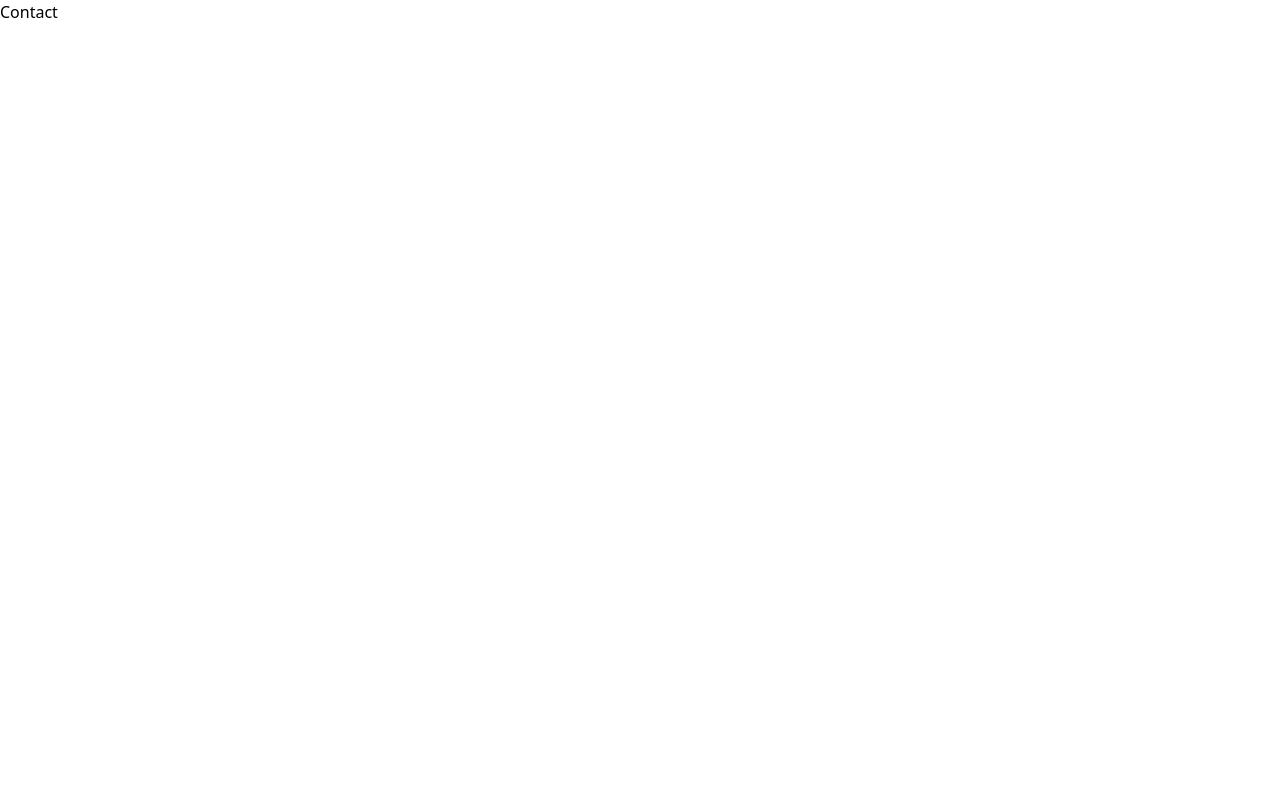
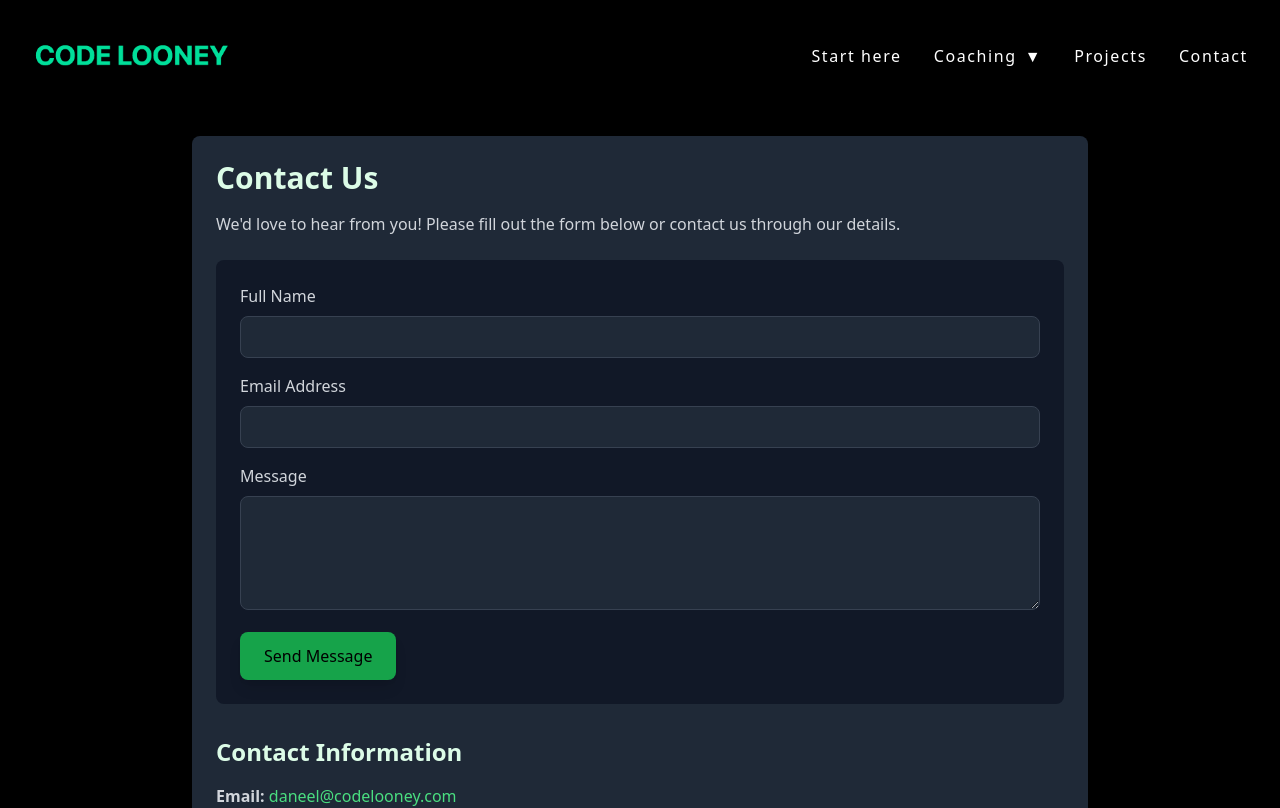
Before and after one commit to code-looney/codelooney-hub-proto, a React (Vite) app: page /contact in a window 1280 px wide. Shown: the top 808 px of the page. Built offline with nearby package versions, Linux system fonts and the light colour scheme.

Commit message:
created contact page

```diff
--- a/src/components/Contact.jsx
+++ b/src/components/Contact.jsx
@@ -1,9 +1,146 @@
-import React from 'react'
+import React, { useState } from 'react';
+import Header from './Header';
+import MobileMenu from './MobileMenu';
 
 const Contact = () => {
-  return (
-    <div>Contact</div>
-  )
-}
+    const [formData, setFormData] = useState({
+        name: '',
+        email: '',
+        message: '',
+    });
 
-export default Contact
+    const [isSubmitting, setIsSubmitting] = useState(false);
+    const [successMessage, setSuccessMessage] = useState('');
+    const [errorMessage, setErrorMessage] = useState('');
+
+    const handleChange = (e) => {
+        const { name, value } = e.target;
+        setFormData({
+            ...formData,
+            [name]: value,
+        });
+    };
+
+    const handleSubmit = async (e) => {
+        e.preventDefault();
+        setIsSubmitting(true);
+        setSuccessMessage('');
+        setErrorMessage('');
+
+        try {
+            const response = await fetch('/api/send-message', {
+                method: 'POST',
+                headers: { 'Content-Type': 'application/json' },
+                body: JSON.stringify(formData),
+            });
+
+            if (response.ok) {
+                setSuccessMessage('Your message has been sent successfully!');
+                setFormData({ name: '', email: '', message: '' });
+            } else {
+                setErrorMessage('Something went wrong. Please try again later.');
+            }
+        } catch (error) {
+            setErrorMessage('Something went wrong. Please try again later.');
+        } finally {
+            setIsSubmitting(false);
+        }
+    };
+
+    return (
+        <div className='bg-black text-green-500 min-h-screen flex flex-col'>
+            <Header />
+            <MobileMenu />
+            <main className='flex flex-col items-center justify-center flex-1 p-6'>
+                <div className='bg-gray-800 text-green-100 rounded-lg shadow-lg max-w-4xl w-full'>
+                    <div className='p-6'>
+                        <h1 className='text-3xl font-extrabold mb-4'>Contact Us</h1>
+                        <p className='text-gray-300 mb-6'>
+                            We'd love to hear from you! Please fill out the form below or contact us through our details.
+                        </p>
+
+                        {/* Contact Form */}
+                        <form onSubmit={handleSubmit} className='bg-gray-900 p-6 rounded-lg'>
+                            <div className='mb-4'>
+                                <label className='block mb-2 text-gray-300'>
+                                    Full Name
+                                </label>
+                                <input
+                                    type='text'
+                                    name='name'
+                                    value={formData.name}
+                                    onChange={handleChange}
+                                    className='w-full bg-gray-800 text-gray-100 rounded-lg border border-gray-700 py-2 px-3'
+                                    required
+                                />
+                            </div>
+
+                            <div className='mb-4'>
+                                <label className='block mb-2 text-gray-300'>
+                                    Email Address
+                                </label>
+                                <input
+                                    type='email'
+                                    name='email'
+                                    value={formData.email}
+                                    onChange={handleChange}
+                                    className='w-full bg-gray-800 text-gray-100 rounded-lg border border-gray-700 py-2 px-3'
+                                    required
+                                />
+                            </div>
+
+                            <div className='mb-4'>
+                                <label className='block mb-2 text-gray-300'>
+                                    Message
+                                </label>
+                                <textarea
+                                    name='message'
+                                    value={formData.message}
+                                    onChange={handleChange}
+                                    rows='4'
+                                    className='w-full bg-gray-800 text-gray-100 rounded-lg border border-gray-700 py-2 px-3'
+                                    required
+                                ></textarea>
+                            </div>
+
+                            {successMessage && (
+                                <p className='text-green-500 mb-4'>{successMessage}</p>
+                            )}
+                            {errorMessage && (
+                                <p className='text-red-500 mb-4'>{errorMessage}</p>
+                            )}
+
+                            <button
+                                type='submit'
+                                disabled={isSubmitting}
+                                className='bg-green-600 text-black py-3 px-6 rounded-lg shadow-lg hover:bg-green-700 transition duration-300'
+                            >
+                                {isSubmitting ? 'Sending...' : 'Send Message'}
+                            </button>
+                        </form>
+
+                        {/* Contact Information */}
+                        <div className='mt-8'>
+                            <h2 className='text-2xl font-bold mb-4'>Contact Information</h2>
+                            <p className='text-gray-300 mb-2'>
+                                <strong>Email:</strong> <a href="mailto:daneel@codelooney.com" className='text-green-400 hover:underline'>daneel@codelooney.com</a>
+                            </p>
+                            <p className='text-gray-300 mb-2'>
+                                <strong>Address:</strong> Lorem ipsum dolor sit amet consectetur adipisicing.
+                            </p>
+                        </div>
+                    </div>
+                </div>
+            </main>
+            <footer className='bg-black py-4 text-center text-gray-400'>
+                <p>&copy; {new Date().getFullYear()} Code Looney. All rights reserved.</p>
+                <div className='mt-2'>
+                    <a href="/terms-of-service" className='hover:underline'>Terms of Service</a> |
+                    <a href="/privacy-policy" className='hover:underline ml-2'>Privacy Policy</a>
+                </div>
+            </footer>
+        </div>
+    );
+};
+
+export default Contact;
```
